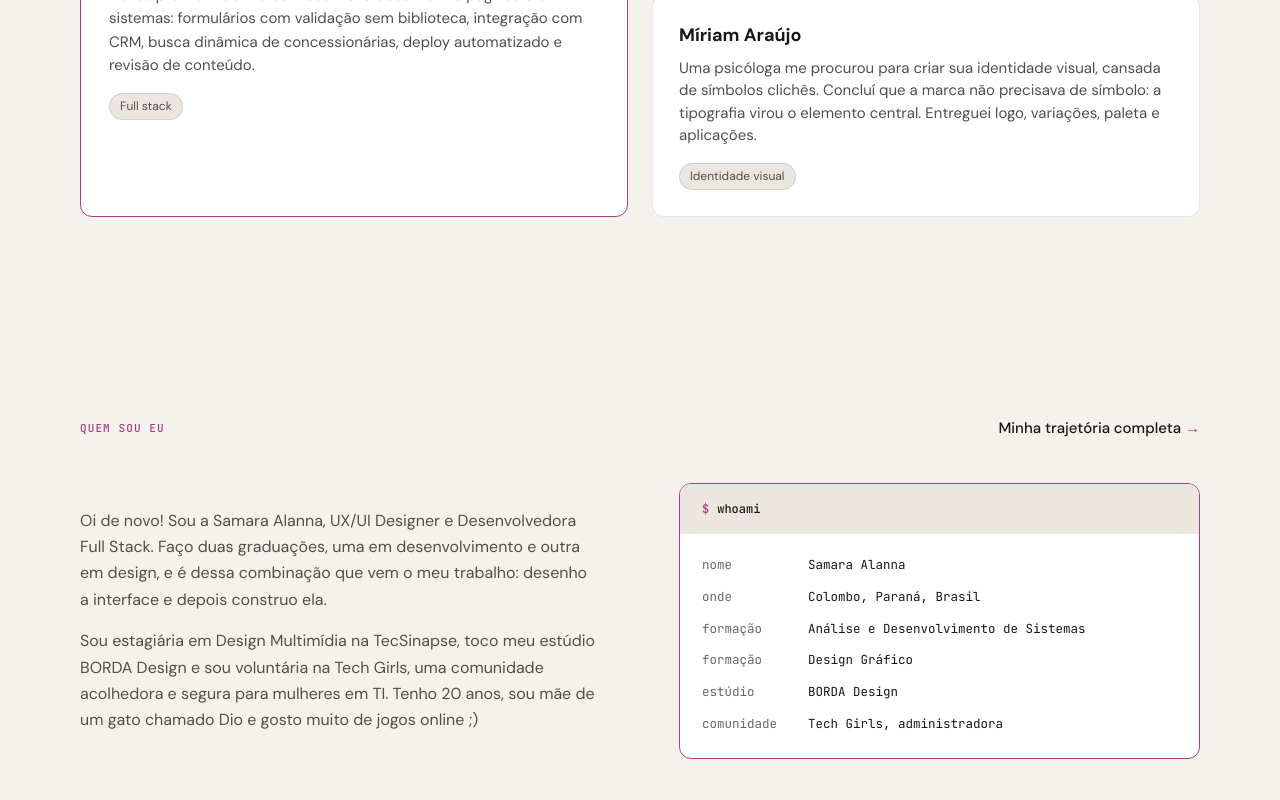
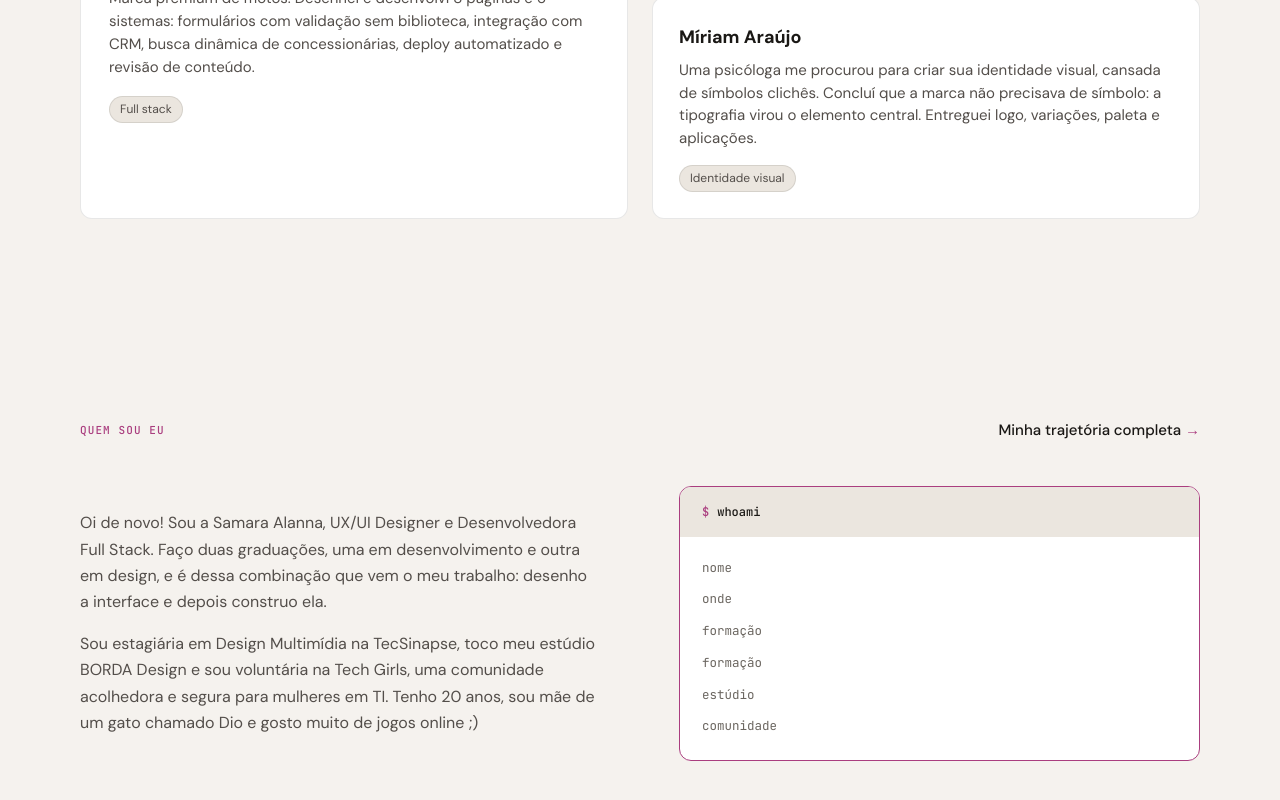
Before and after one commit to SamaraAlanna/portfolio-pessoal, a Next.js app: page / in a window 1280 px wide. Shown: the part 1962-2762 px from the top of the page. Built offline with nearby package versions, Linux system fonts and the light colour scheme.

Commit message:
feat: hover dos botões, digitação no whoami e ajustes na home

```diff
--- a/app/_secoes/secao-hero.tsx
+++ b/app/_secoes/secao-hero.tsx
@@ -1,7 +1,6 @@
 import Link from "next/link";
 import { CURRICULO } from "@/lib/site";
 import Image from "next/image";
-import PausaForaDaTela from "@/components/ui/pausa-fora-da-tela";
 
 /**
  * Hero da home.
@@ -128,13 +127,13 @@ export default function SecaoHero() {
           <div className="flex w-full flex-col items-stretch gap-[12px] lg:w-auto lg:flex-row lg:items-center lg:gap-[14px]">
             <Link
               href="/sobre"
-              className="flex items-center justify-center rounded-full bg-accent-rosa px-[26px] py-[15px] text-corpo font-medium whitespace-nowrap text-bg"
+              className="botao-interativo flex items-center justify-center rounded-full bg-accent-rosa px-[26px] py-[15px] text-corpo font-medium whitespace-nowrap text-bg"
             >
               Quem sou eu
             </Link>
             <Link
               href={CURRICULO.pt}
-              className="flex items-center justify-center rounded-full border-[0.5px] border-accent-rosa px-[26px] py-[15px] text-corpo font-medium whitespace-nowrap text-accent-rosa"
+              className="botao-interativo botao-contorno flex items-center justify-center rounded-full border-[0.5px] border-accent-rosa px-[26px] py-[15px] text-corpo font-medium whitespace-nowrap text-accent-rosa"
             >
               Baixar CV
             </Link>
@@ -175,7 +174,6 @@ export default function SecaoHero() {
           </pre>
         </div>
       </div>
-      <PausaForaDaTela />
     </section>
   );
 }
--- a/app/_secoes/secao-skills.tsx
+++ b/app/_secoes/secao-skills.tsx
@@ -35,6 +35,7 @@ const codigo = [
   "Git, GitHub Actions e deploy automatizado",
   "Validação e segurança sem biblioteca externa",
   "Debug de produção com análise de causa raiz",
+  "Claude e Claude Code no processo de desenvolvimento",
 ];
 
 export default function SecaoSkills() {
--- a/app/_secoes/secao-sobre.tsx
+++ b/app/_secoes/secao-sobre.tsx
@@ -1,4 +1,5 @@
 import Link from "next/link";
+import type { CSSProperties } from "react";
 
 /**
  * Seção "Quem sou eu" da home.
@@ -9,11 +10,28 @@ import Link from "next/link";
  * O bloco whoami recorta conteúdo para arredondar o canto da titlebar, e isso é seguro
  * aqui porque não há nada focável dentro dele.
  *
+ * A digitação e o cursor só existem a partir de 64rem. Abaixo disso o card fica estreito
+ * e os valores longos quebram em duas linhas, e um recorte que abre da esquerda para a
+ * direita sobre texto quebrado revela as duas linhas ao mesmo tempo, coluna a coluna, o que
+ * não parece digitação nenhuma.
+ *
  * NO MOBILE ELE EMPILHA ABAIXO DA BIO, e não some. No Figma ele não aparece na versão
  * mobile, mas isso foi consequência da adaptação de layout e não decisão de conteúdo,
  * confirmado com a Samara. Escondê-lo deixaria o celular, que é por onde a maioria entra,
  * vendo só a metade "design" da alternância que é o conceito do site.
  */
+/**
+ * A digitação do whoami.
+ *
+ * O ritmo sai do próprio dado: cada linha dura o número de caracteres dela vezes o tempo
+ * por caractere, e a seguinte começa quando a anterior termina, mais uma pausa curta.
+ * Digitar as seis ao mesmo tempo não pareceria digitação.
+ *
+ * Os 125 caracteres somam pouco mais de dois segundos com as pausas.
+ */
+const MS_POR_CARACTERE = 14;
+const PAUSA_ENTRE_LINHAS = 90;
+
 const whoami: [string, string][] = [
   ["nome", "Samara Alanna"],
   ["onde", "Colombo, Paraná, Brasil"],
@@ -22,6 +40,28 @@ const whoami: [string, string][] = [
   ["estúdio", "BORDA Design"],
   ["comunidade", "Tech Girls, administradora"],
 ];
+
+/** Quanto uma linha leva para ser digitada, com a pausa que vem depois dela. */
+function tempoDaLinha(valor: string) {
+  return valor.length * MS_POR_CARACTERE + PAUSA_ENTRE_LINHAS;
+}
+
+/**
+ * Cada linha começa quando todas as anteriores terminaram. Calculado uma vez no módulo,
+ * porque sai de uma constante e não muda entre renderizações.
+ */
+const linhas = whoami.map(([rotulo, valor], indice) => ({
+  rotulo,
+  valor,
+  atraso: whoami
+    .slice(0, indice)
+    .reduce((total, [, anterior]) => total + tempoDaLinha(anterior), 0),
+}));
+
+const atrasoDoCursor = whoami.reduce(
+  (total, [, valor]) => total + tempoDaLinha(valor),
+  0,
+);
 
 export default function SecaoSobre() {
   return (
@@ -46,17 +86,49 @@ export default function SecaoSobre() {
           </p>
         </div>
 
-        <div className="flex flex-1 flex-col overflow-hidden rounded-[12px] border-[0.5px] border-accent-rosa bg-surface">
+        <div
+          data-pausar-fora="dentro"
+          className="flex flex-1 flex-col overflow-hidden rounded-[12px] border-[0.5px] border-accent-rosa bg-surface"
+        >
           <div className="flex w-full items-center gap-[8px] bg-surface-2 px-[22px] py-[16px] font-mono text-copyright font-medium">
             <span className="text-accent-rosa">$</span>
             <span className="text-text">whoami</span>
           </div>
 
+          {/* O valor é digitado por recorte, e não por largura: o texto ocupa o lugar
+              final desde o primeiro quadro e o que anima é o clip-path. Como a fonte é
+              monoespaçada, o steps com o número de caracteres faz o recorte parar na
+              fronteira exata de cada glifo.
+
+              O número de caracteres e o atraso da linha viajam em variável, porque saem do
+              dado. O resto mora no CSS, dentro do media query de movimento reduzido: assim
+              nada some quando a animação não existe. */}
           <dl className="flex w-full flex-col gap-[13px] px-[22px] pt-[22px] pb-[24px] font-mono text-terminal">
-            {whoami.map(([rotulo, valor], indice) => (
+            {linhas.map(({ rotulo, valor, atraso }, indice) => (
               <div key={`${rotulo}-${indice}`} className="flex w-full gap-[14px]">
                 <dt className="w-[92px] shrink-0 text-text-dim">{rotulo}</dt>
-                <dd className="flex-1 leading-[1.5] text-text">{valor}</dd>
+                <dd className="flex-1 leading-[1.5] text-text">
+                  <span
+                    className="whoami-valor"
+                    style={
+                      {
+                        "--caracteres": String(valor.length),
+                        "--atraso-linha": `${atraso}ms`,
+                      } as CSSProperties
+                    }
+                  >
+                    {valor}
+                  </span>
+                  {indice === linhas.length - 1 ? (
+                    <span
+                      aria-hidden="true"
+                      className="whoami-cursor"
+                      style={
+                        { "--atraso-cursor": `${atrasoDoCursor}ms` } as CSSProperties
+                      }
+                    />
+                  ) : null}
+                </dd>
               </div>
             ))}
           </dl>
--- a/app/globals.css
+++ b/app/globals.css
@@ -838,6 +838,123 @@ body {
 }
 
 /* ---------------------------------------------------------------------------
+   Digitação do whoami.
+
+   O TEXTO NÃO MUDA DE TAMANHO. Ele ocupa o lugar final desde o primeiro quadro e o que
+   anima é `clip-path`, que abre da esquerda para a direita. A receita clássica de máquina
+   de escrever anima `width` com `steps`, e isso é propriedade de layout mudando a cada
+   passo, que é justamente o que o resto do site evita.
+
+   O `steps` com o número de caracteres é o que faz parecer digitação em vez de cortina:
+   como a fonte é monoespaçada, todo caractere tem a mesma largura e o recorte para na
+   fronteira exata de cada glifo. O número vem do dado, por variável.
+
+   TRÊS MODOS DE FALHA, E OS TRÊS TERMINAM COM O TEXTO VISÍVEL:
+
+   1. Movimento reduzido: o bloco inteiro está dentro de `no-preference`, então não existe
+      animação e os seis valores aparecem completos.
+   2. Sem JavaScript: quem escreve `data-revelar="visivel"` é o observador. Sem ele o
+      atributo fica vazio, o seletor nunca casa e os valores aparecem completos.
+   3. Sem suporte a `steps(var(...))`: a declaração `animation` inteira é descartada como
+      inválida. Como o estado recortado mora só dentro do keyframe, e nunca no estilo base,
+      sobra o texto normal.
+
+   SÓ A PARTIR DE 64rem. Abaixo disso o card fica estreito, os valores longos quebram em
+   duas linhas, e um recorte que abre da esquerda para a direita revela as duas linhas ao
+   mesmo tempo, coluna a coluna.
+
+   O CURSOR fecha a metáfora do terminal, porque sem ele a digitação termina no vazio. Ele
+   nasce invisível e só aparece quando a última linha acaba. Piscar é animação infinita,
+   então ele para quando o bloco sai da tela, pelo mesmo `PausaForaDaTela` das fitas de luz.
+   --------------------------------------------------------------------------- */
+
+.whoami-valor {
+  display: inline-block;
+}
+
+/* Invisível por padrão: é decorativo, e sem animação não tem por que aparecer. */
+.whoami-cursor {
+  display: inline-block;
+  width: 1ch;
+  height: 1em;
+  translate: 0 0.16em;
+  background-color: var(--accent-rosa);
+  opacity: 0;
+}
+
+@media (width >= 64rem) and (prefers-reduced-motion: no-preference) {
+  [data-revelar="visivel"] .whoami-valor {
+    animation: whoami-digita calc(var(--caracteres) * 14ms)
+      steps(var(--caracteres)) var(--atraso-linha) backwards;
+  }
+
+  [data-revelar="visivel"] .whoami-cursor {
+    animation: whoami-pisca 1.1s step-end var(--atraso-cursor) infinite;
+  }
+
+  [data-pausar-fora="fora"] .whoami-cursor {
+    animation-play-state: paused;
+  }
+}
+
+@keyframes whoami-digita {
+  from {
+    clip-path: inset(0 100% 0 0);
+  }
+  to {
+    clip-path: inset(0 0 0 0);
+  }
+}
+
+@keyframes whoami-pisca {
+  0%,
+  50% {
+    opacity: 1;
+  }
+  51%,
+  100% {
+    opacity: 0;
+  }
+}
+
+/* ---------------------------------------------------------------------------
+   Botão interativo.
+
+   Mesma linguagem do cartão: levante de 2px por `translate`, que o compositor resolve
+   sozinho, e o foco recebe o mesmo, e não só o anel.
+
+   O botão cheio não muda de cor no hover. Clarear ou escurecer o rosa mexeria num valor
+   medido em contraste contra o texto que ele carrega, e não existe token para isso. O
+   levante já dá o retorno.
+
+   O de contorno ganha fundo em `tint-rosa`, que é token que já existe e cujo contraste com
+   o accent já foi medido nos dois temas. Ele vem para a frente sem mudar de cor.
+
+   Só em ponteiro que faz hover de verdade, senão o toque no celular deixa o botão preso no
+   estado depois do clique.
+   --------------------------------------------------------------------------- */
+
+.botao-interativo {
+  transition:
+    translate var(--dur-rapida) var(--curva-saida),
+    background-color var(--dur-rapida) linear;
+}
+
+@media (hover: hover) {
+  .botao-interativo:hover {
+    translate: 0 -2px;
+  }
+
+  .botao-contorno:hover {
+    background-color: var(--tint-rosa);
+  }
+}
+
+.botao-interativo:focus-visible {
+  translate: 0 -2px;
+}
+
+/* ---------------------------------------------------------------------------
    Entrada do painel do menu.
 
    Só a entrada. A saída é instantânea de propósito: animar o fechamento atrasa o retorno
--- a/app/layout.tsx
+++ b/app/layout.tsx
@@ -1,6 +1,7 @@
 import type { Metadata } from "next";
 import { SITE, metadataDaPagina } from "@/lib/site";
 import RevelarAoRolar from "@/components/ui/revelar-ao-rolar";
+import PausaForaDaTela from "@/components/ui/pausa-fora-da-tela";
 import { DM_Sans, JetBrains_Mono } from "next/font/google";
 import Nav from "@/components/layout/nav";
 import Footer from "@/components/layout/footer";
@@ -81,6 +82,7 @@ export default function RootLayout({ children }: LayoutProps<"/">) {
         </main>
         <Footer />
         <RevelarAoRolar />
+        <PausaForaDaTela />
       </body>
     </html>
   );
--- a/app/not-found.tsx
+++ b/app/not-found.tsx
@@ -36,13 +36,13 @@ export default function NaoEncontrada() {
       <div className="mt-[14px] flex w-full flex-col items-stretch gap-[12px] sm:w-auto sm:flex-row sm:items-center sm:gap-[14px]">
         <Link
           href="/"
-          className="flex items-center justify-center rounded-full bg-accent-rosa px-[26px] py-[15px] text-corpo font-medium whitespace-nowrap text-bg"
+          className="botao-interativo flex items-center justify-center rounded-full bg-accent-rosa px-[26px] py-[15px] text-corpo font-medium whitespace-nowrap text-bg"
         >
           Ir para a home
         </Link>
         <Link
           href="/projetos"
-          className="flex items-center justify-center rounded-full border-[0.5px] border-accent-rosa px-[26px] py-[15px] text-corpo font-medium whitespace-nowrap text-accent-rosa"
+          className="botao-interativo botao-contorno flex items-center justify-center rounded-full border-[0.5px] border-accent-rosa px-[26px] py-[15px] text-corpo font-medium whitespace-nowrap text-accent-rosa"
         >
           Ver os projetos
         </Link>
--- a/app/sobre/_secoes/secao-cabecalho.tsx
+++ b/app/sobre/_secoes/secao-cabecalho.tsx
@@ -46,7 +46,7 @@ export default function SecaoCabecalho() {
 
       <Link
         href={CURRICULO.pt}
-        className="flex w-full items-center justify-center rounded-full bg-accent-rosa px-[30px] py-[16px] text-corpo font-medium whitespace-nowrap text-bg lg:col-start-2 lg:row-start-2 lg:w-auto lg:justify-self-center lg:self-start"
+        className="botao-interativo flex w-full items-center justify-center rounded-full bg-accent-rosa px-[30px] py-[16px] text-corpo font-medium whitespace-nowrap text-bg lg:col-start-2 lg:row-start-2 lg:w-auto lg:justify-self-center lg:self-start"
       >
         Baixar CV
       </Link>
--- a/app/sobre/_secoes/secao-cta.tsx
+++ b/app/sobre/_secoes/secao-cta.tsx
@@ -15,7 +15,7 @@ export default function SecaoCta() {
       </p>
       <Link
         href="/contato"
-        className="mt-[32px] rounded-full bg-accent-rosa px-[30px] py-[16px] text-corpo font-medium text-bg"
+        className="botao-interativo mt-[32px] rounded-full bg-accent-rosa px-[30px] py-[16px] text-corpo font-medium text-bg"
       >
         Falar comigo
       </Link>
--- a/components/layout/nav.tsx
+++ b/components/layout/nav.tsx
@@ -74,7 +74,7 @@ export default function Nav() {
 
           <Link
             href="/contato"
-            className="rounded-full bg-accent-rosa px-[20px] py-[10px] text-cta font-medium whitespace-nowrap text-bg"
+            className="botao-interativo rounded-full bg-accent-rosa px-[20px] py-[10px] text-cta font-medium whitespace-nowrap text-bg"
           >
             Entre em contato
           </Link>
--- a/components/ui/card-projeto-destaque.tsx
+++ b/components/ui/card-projeto-destaque.tsx
@@ -12,7 +12,7 @@ export default function CardProjetoDestaque({ projeto }: { projeto: Projeto }) {
   return (
     <Link
       href={`/projetos/${projeto.slug}`}
-      className="cartao-interativo flex h-full flex-col rounded-[12px] border-[0.5px] border-accent-rosa bg-surface"
+      className="cartao-interativo flex h-full flex-col rounded-[12px] border-[0.5px] border-border bg-surface"
     >
       <PreviewProjeto
         imagem={projeto.imagem}
```
Also changed, not shown: components/layout/links-nav.ts (+8 -18 lines), components/layout/menu-mobile.tsx (+3 -5 lines), 1 other file (tests, documents, lock files or other folders).
